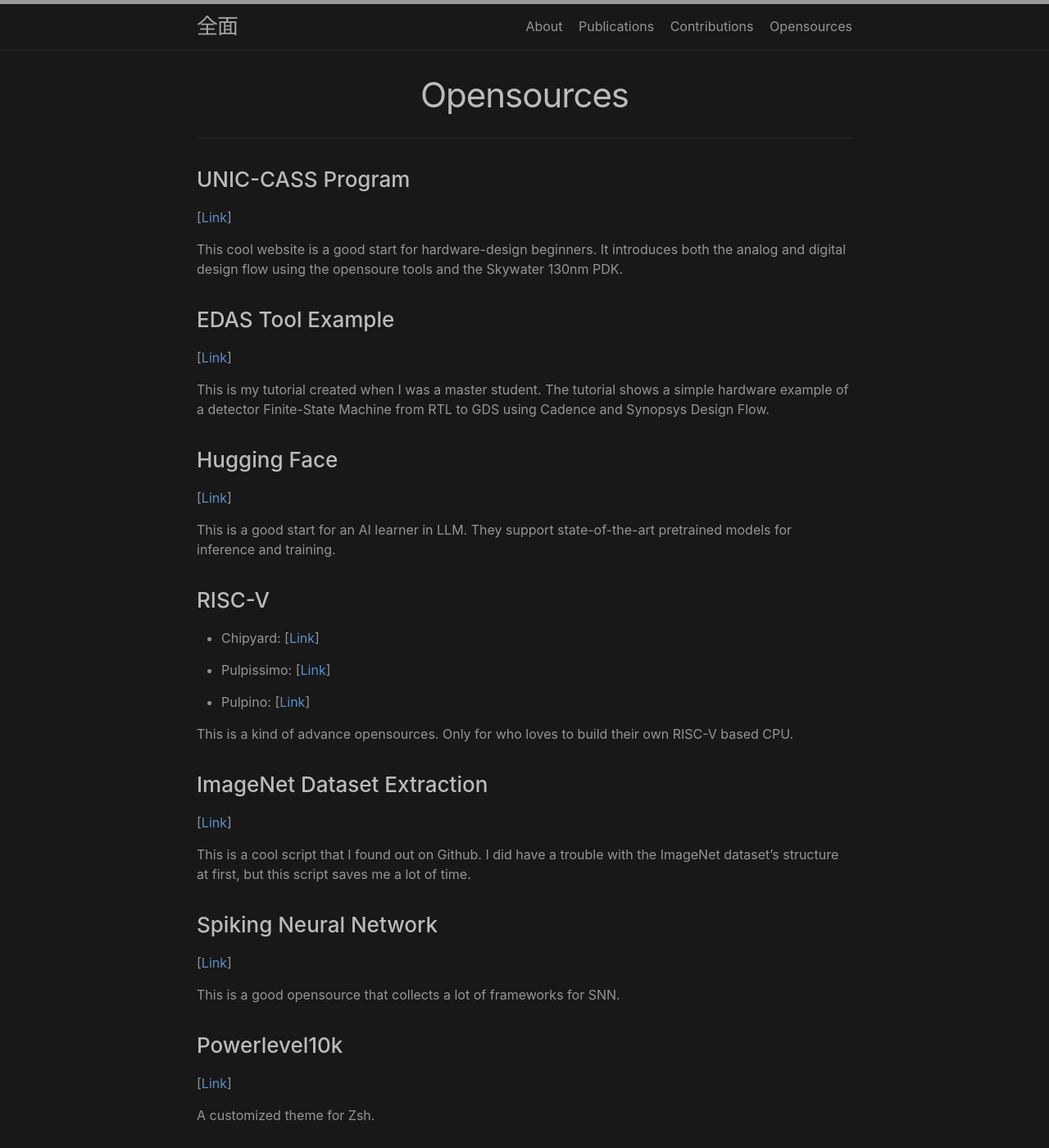
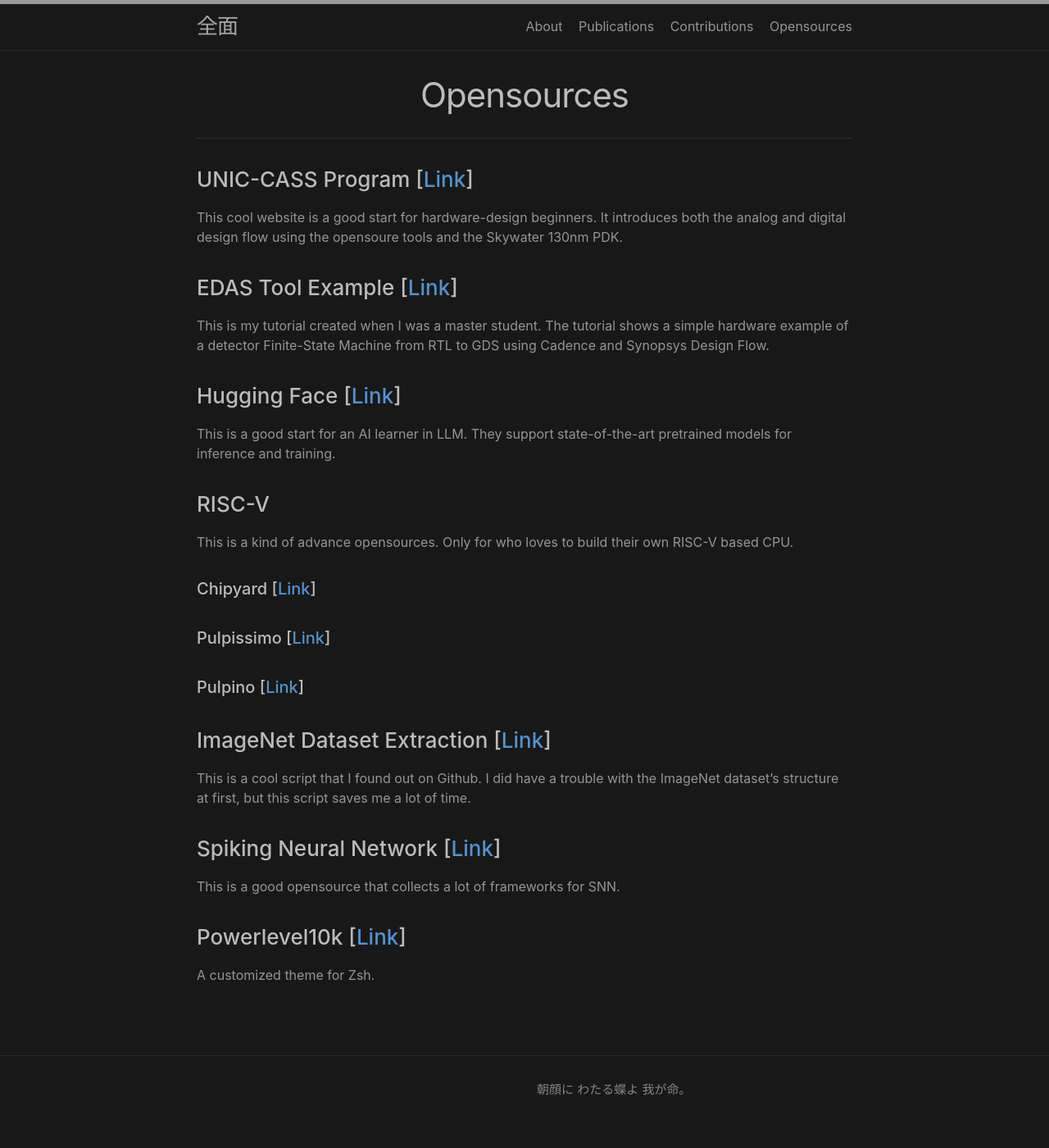
Before and after one commit to EternalSirius/doanhnn.github.io, a Jekyll site: the page built from opensource.md, in a window 1280 px wide and 1400 px high. Shown: the whole window at 82% size. Built offline with Jekyll 4.4.1, drawn with Linux system fonts in a browser that asks for light colours; part of the change alters nothing that is shown.

Commit message:
Update opensource page

```diff
--- a/opensource.md
+++ b/opensource.md
@@ -4,48 +4,36 @@ title: Opensources
 permalink: /opensource/
 ---
 
-### UNIC-CASS Program
-
-[[Link](https://unic-cass.github.io)]
+### UNIC-CASS Program [[Link](https://unic-cass.github.io)]
 
 This cool website is a good start for hardware-design beginners. It introduces both the analog and digital design flow using the opensoure tools and the Skywater 130nm PDK.
 
-### EDAS Tool Example
-
-[[Link](https://github.com/EternalSirius/EDAS-Tool-Examples)]
+### EDAS Tool Example [[Link](https://github.com/EternalSirius/EDAS-Tool-Examples)]
 
 This is my tutorial created when I was a master student. The tutorial shows a simple hardware example of a detector Finite-State Machine from RTL to GDS using Cadence and Synopsys Design Flow.
 
-### Hugging Face
-
-[[Link](https://github.com/huggingface/transformers)]
+### Hugging Face [[Link](https://github.com/huggingface/transformers)]
 
 This is a good start for an AI learner in LLM. They support state-of-the-art pretrained models for inference and training.
 
 ### RISC-V
 
-- Chipyard: [[Link](https://github.com/ucb-bar/chipyard)]
-
-- Pulpissimo: [[Link](https://github.com/pulp-platform/pulpissimo)]
-
-- Pulpino: [[Link](https://github.com/pulp-platform/pulpino)]
-
 This is a kind of advance opensources. Only for who loves to build their own RISC-V based CPU.
 
-### ImageNet Dataset Extraction
+#### Chipyard [[Link](https://github.com/ucb-bar/chipyard)]
 
-[[Link](https://gist.github.com/BIGBALLON/8a71d225eff18d88e469e6ea9b39cef4)]
+#### Pulpissimo [[Link](https://github.com/pulp-platform/pulpissimo)]
+
+#### Pulpino [[Link](https://github.com/pulp-platform/pulpino)]
+
+### ImageNet Dataset Extraction [[Link](https://gist.github.com/BIGBALLON/8a71d225eff18d88e469e6ea9b39cef4)]
 
 This is a cool script that I found out on Github. I did have a trouble with the ImageNet dataset's structure at first, but this script saves me a lot of time.
 
-### Spiking Neural Network
-
-[[Link](https://github.com/open-neuromorphic/open-neuromorphic)]
+### Spiking Neural Network [[Link](https://github.com/open-neuromorphic/open-neuromorphic)]
 
 This is a good opensource that collects a lot of frameworks for SNN.
 
-### Powerlevel10k
-
-[[Link](https://github.com/romkatv/powerlevel10k)]
+### Powerlevel10k [[Link](https://github.com/romkatv/powerlevel10k)]
 
 A customized theme for Zsh.
```
